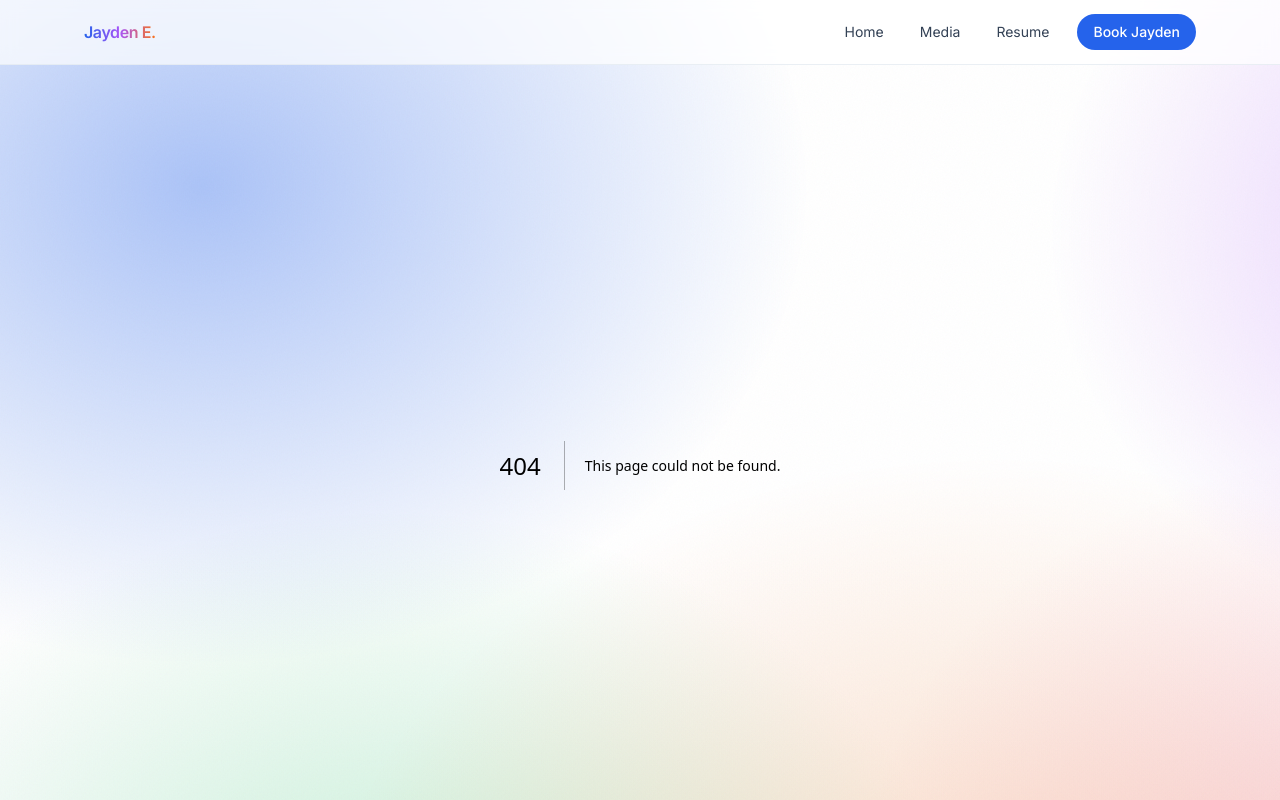
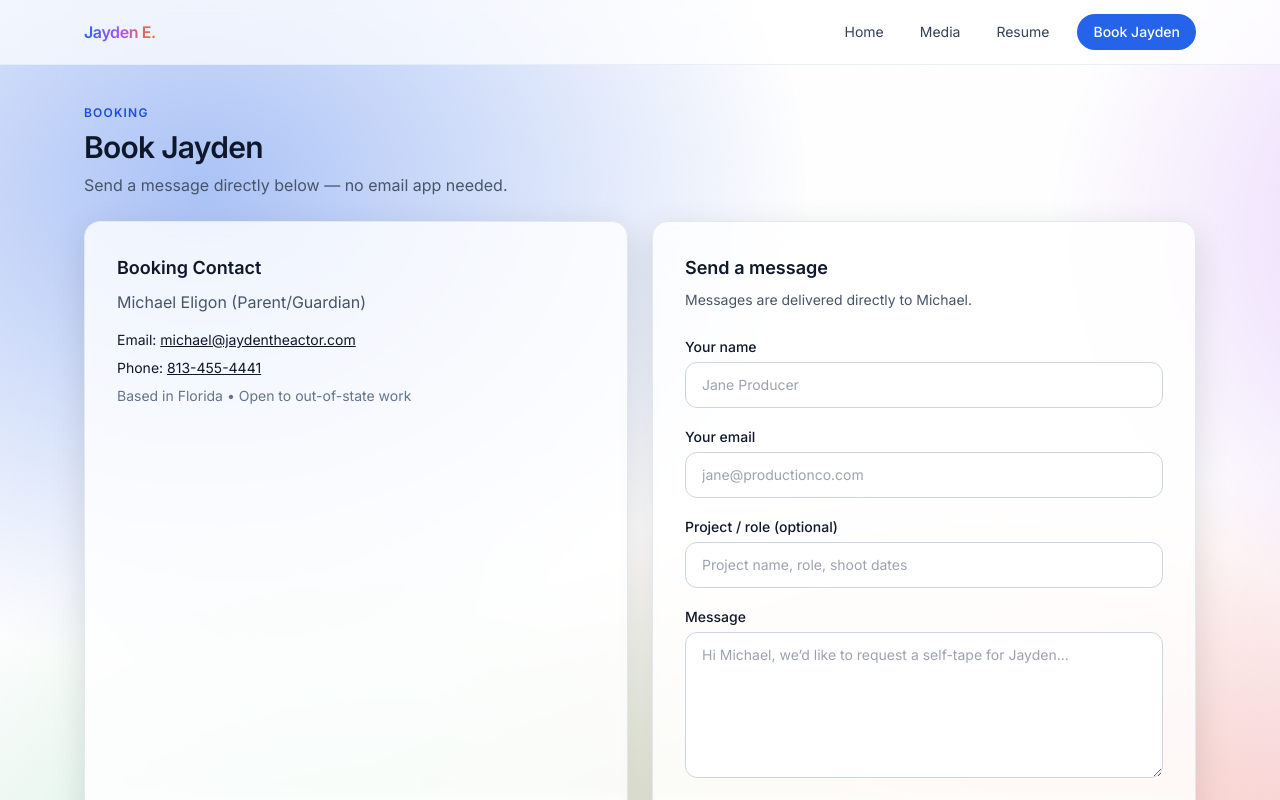
Before and after one commit to DocuDocket/jaydentheactor-site, a Next.js app: page /book in a window 1280 px wide. Before the commit this address had no page. Shown: the top 800 px of the page. Built offline with nearby package versions, Linux system fonts and the light colour scheme.

Commit message:
Create page.tsx

```diff
--- /dev/null
+++ b/app/book/page.tsx
@@ -0,0 +1,154 @@
+"use client";
+
+import { useState } from "react";
+import SectionTitle from "@/components/SectionTitle";
+
+export default function BookPage() {
+  const [status, setStatus] = useState<
+    "idle" | "sending" | "sent" | "error"
+  >("idle");
+  const [error, setError] = useState<string>("");
+
+  async function onSubmit(e: React.FormEvent<HTMLFormElement>) {
+    e.preventDefault();
+    setStatus("sending");
+    setError("");
+
+    const form = e.currentTarget;
+    const formData = new FormData(form);
+
+    const payload = {
+      name: String(formData.get("name") || ""),
+      email: String(formData.get("email") || ""),
+      project: String(formData.get("project") || ""),
+      message: String(formData.get("message") || ""),
+    };
+
+    try {
+      const r = await fetch("/api/contact", {
+        method: "POST",
+        headers: { "Content-Type": "application/json" },
+        body: JSON.stringify(payload),
+      });
+
+      const data = await r.json().catch(() => ({}));
+
+      if (!r.ok) {
+        setStatus("error");
+        setError(data?.error || "Something went wrong. Please try again.");
+        return;
+      }
+
+      setStatus("sent");
+      form.reset();
+    } catch {
+      setStatus("error");
+      setError("Network error. Please try again.");
+    }
+  }
+
+  return (
+    <div className="container-pad py-10">
+      <SectionTitle
+        kicker="Booking"
+        title="Book Jayden"
+        subtitle="Send a message directly below — no email app needed."
+      />
+
+      <div className="grid gap-6 lg:grid-cols-2">
+        <div className="card p-6 sm:p-8">
+          <h3 className="text-lg font-semibold">Booking Contact</h3>
+          <p className="mt-2 text-slate-600">Michael Eligon (Parent/Guardian)</p>
+
+          <div className="mt-4 space-y-2 text-sm">
+            <p>
+              Email:{" "}
+              <a className="underline" href="mailto:michael@jaydentheactor.com">
+                michael@jaydentheactor.com
+              </a>
+            </p>
+            <p>
+              Phone:{" "}
+              <a className="underline" href="tel:18134554441">
+                813-455-4441
+              </a>
+            </p>
+            <p className="text-slate-500">
+              Based in Florida • Open to out-of-state work
+            </p>
+          </div>
+        </div>
+
+        <div className="card p-6 sm:p-8">
+          <h3 className="text-lg font-semibold">Send a message</h3>
+          <p className="mt-2 text-sm text-slate-600">
+            Messages are delivered directly to Michael.
+          </p>
+
+          <form className="mt-6 space-y-4" onSubmit={onSubmit}>
+            <div>
+              <label className="text-sm font-medium">Your name</label>
+              <input
+                name="name"
+                required
+                className="mt-1 w-full rounded-xl border border-slate-300 bg-white px-4 py-3 text-sm outline-none focus:ring-2 focus:ring-blue-500"
+                placeholder="Jane Producer"
+              />
+            </div>
+
+            <div>
+              <label className="text-sm font-medium">Your email</label>
+              <input
+                type="email"
+                name="email"
+                required
+                className="mt-1 w-full rounded-xl border border-slate-300 bg-white px-4 py-3 text-sm outline-none focus:ring-2 focus:ring-blue-500"
+                placeholder="jane@productionco.com"
+              />
+            </div>
+
+            <div>
+              <label className="text-sm font-medium">
+                Project / role (optional)
+              </label>
+              <input
+                name="project"
+                className="mt-1 w-full rounded-xl border border-slate-300 bg-white px-4 py-3 text-sm outline-none focus:ring-2 focus:ring-blue-500"
+                placeholder="Project name, role, shoot dates"
+              />
+            </div>
+
+            <div>
+              <label className="text-sm font-medium">Message</label>
+              <textarea
+                name="message"
+                required
+                rows={6}
+                className="mt-1 w-full rounded-xl border border-slate-300 bg-white px-4 py-3 text-sm outline-none focus:ring-2 focus:ring-blue-500"
+                placeholder="Hi Michael, we’d like to request a self-tape for Jayden..."
+              />
+            </div>
+
+            <button
+              type="submit"
+              disabled={status === "sending"}
+              className="w-full rounded-xl bg-blue-600 px-5 py-3 text-sm font-medium text-white hover:bg-blue-700 disabled:opacity-60"
+            >
+              {status === "sending" ? "Sending..." : "Send Message"}
+            </button>
+
+            {status === "sent" ? (
+              <p className="text-sm text-green-700">
+                Sent! We’ll get back to you shortly.
+              </p>
+            ) : null}
+
+            {status === "error" ? (
+              <p className="text-sm text-red-700">{error}</p>
+            ) : null}
+          </form>
+        </div>
+      </div>
+    </div>
+  );
+}
```
